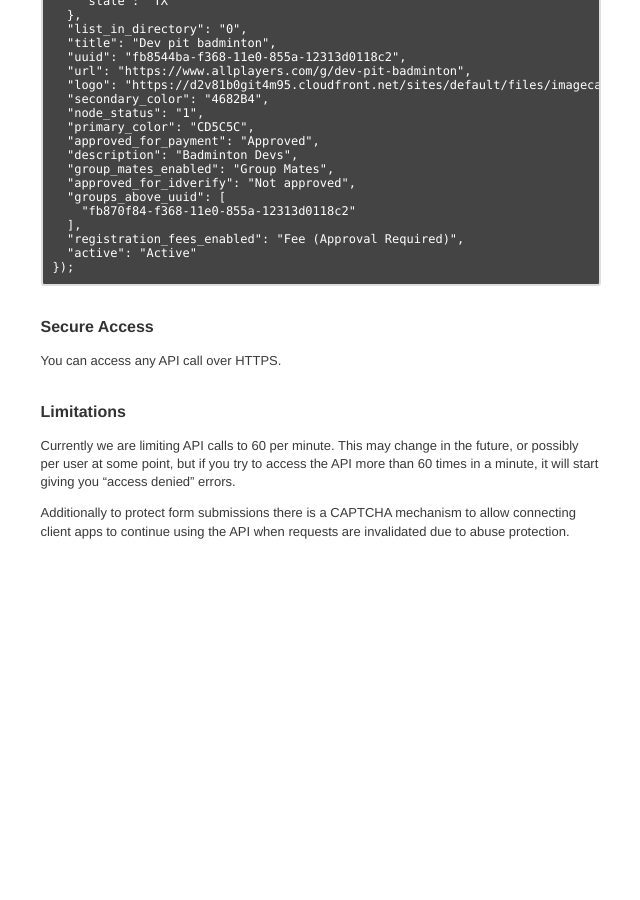
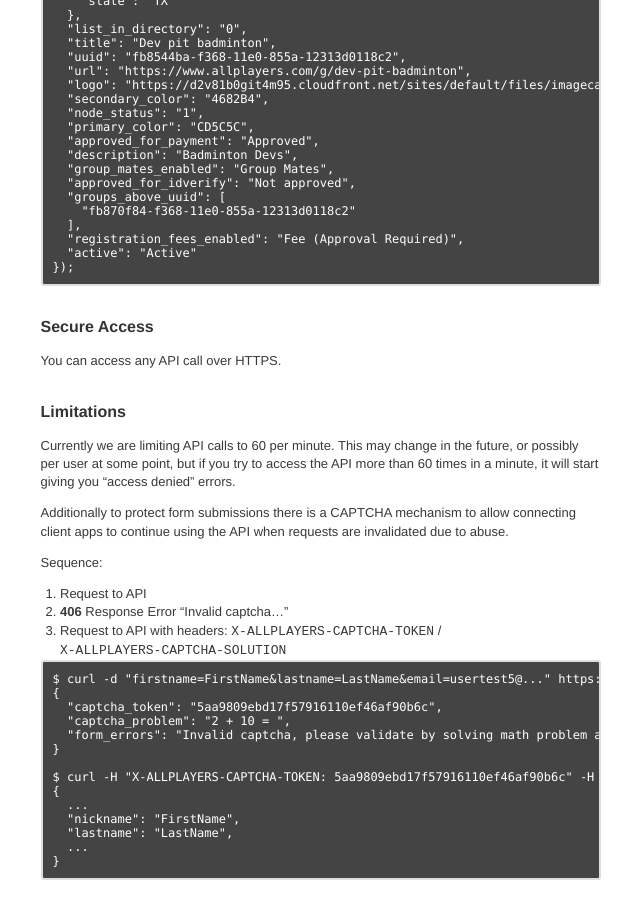
Before and after one commit to christianchristensen/develop.allplayers.com, a Jekyll site: the page built from _posts/2011-1-1-general.markdown, in a window 1280 px wide and 900 px high, scrolled down 1629 px. Shown: the whole window, without its empty margins (261-901 px from the left). Built offline with Jekyll 4.4.1, drawn with Linux system fonts in a browser that asks for light colours; Markdown is read by kramdown in place of the engine named in the settings; before the commit the page ends 2203 px from its top, so only the background shows below that.

Commit message:
Update general documentation with captcha sequence and header info.

```diff
--- a/_posts/2011-1-1-general.markdown
+++ b/_posts/2011-1-1-general.markdown
@@ -123,4 +123,29 @@
 access the API more than 60 times in a minute, it will start giving
 you "access denied" errors.
 
-Additionally to protect form submissions there is a CAPTCHA mechanism to allow connecting client apps to continue using the API when requests are invalidated due to abuse protection.
+Additionally to protect form submissions there is a CAPTCHA mechanism
+to allow connecting client apps to continue using the API when
+requests are invalidated due to abuse.
+
+Sequence:
+
+1. Request to API
+2. **406** Response Error "Invalid captcha..."
+3. Request to API with headers: `X-ALLPLAYERS-CAPTCHA-TOKEN` / `X-ALLPLAYERS-CAPTCHA-SOLUTION`
+
+<pre class="terminal">
+$ curl -d "firstname=FirstName&lastname=LastName&email=usertest5@..." https://www.allplayers.com/api/v1/rest/users.json
+{
+  "captcha_token": "5aa9809ebd17f57916110ef46af90b6c",
+  "captcha_problem": "2 + 10 = ",
+  "form_errors": "Invalid captcha, please validate by solving math problem and sending solution, you will need to add x-allplayers-catpcha-token and x-allplayers-captcha-solution to the headers."
+}
+
+$ curl -H "X-ALLPLAYERS-CAPTCHA-TOKEN: 5aa9809ebd17f57916110ef46af90b6c" -H "X-ALLPLAYERS-CAPTCHA-SOLUTION: 12" -d "firstname=FirstName&lastname=LastName&email=usertest5@..." https://www.allplayers.com/api/v1/rest/users.json
+{
+  ...
+  "nickname": "FirstName",
+  "lastname": "LastName",
+  ...
+}
+</pre>
--- a/_posts/2011-1-2-users.markdown
+++ b/_posts/2011-1-2-users.markdown
@@ -61,7 +61,7 @@
     /users [POST]
 
 <pre class="terminal">
-$ curl -H "CAPTCHA_TOKEN: bd4586faf8a26a3bae9ef44b7049a14e" -H "CAPTCHA_ANSWER: 12" -d "firstname=FirstName&lastname=LastName&email=usertest2@example.com&gender=M&birthday[year]=1981&birthday[month]=10&birthday[day]=20&password=F@ncyP@ssw0rd" \
+$ curl -H "X-ALLPLAYERS-CAPTCHA-TOKEN: bd4586faf8a26a3bae9ef44b7049a14e" -H "X-ALLPLAYERS-CAPTCHA-SOLUTION: 12" -d "firstname=FirstName&lastname=LastName&email=usertest2@example.com&gender=M&birthday[year]=1981&birthday[month]=10&birthday[day]=20&password=F@ncyP@ssw0rd" \
   https://www.allplayers.com/api/v1/rest/users.json
 {
   "sizes": [
```
